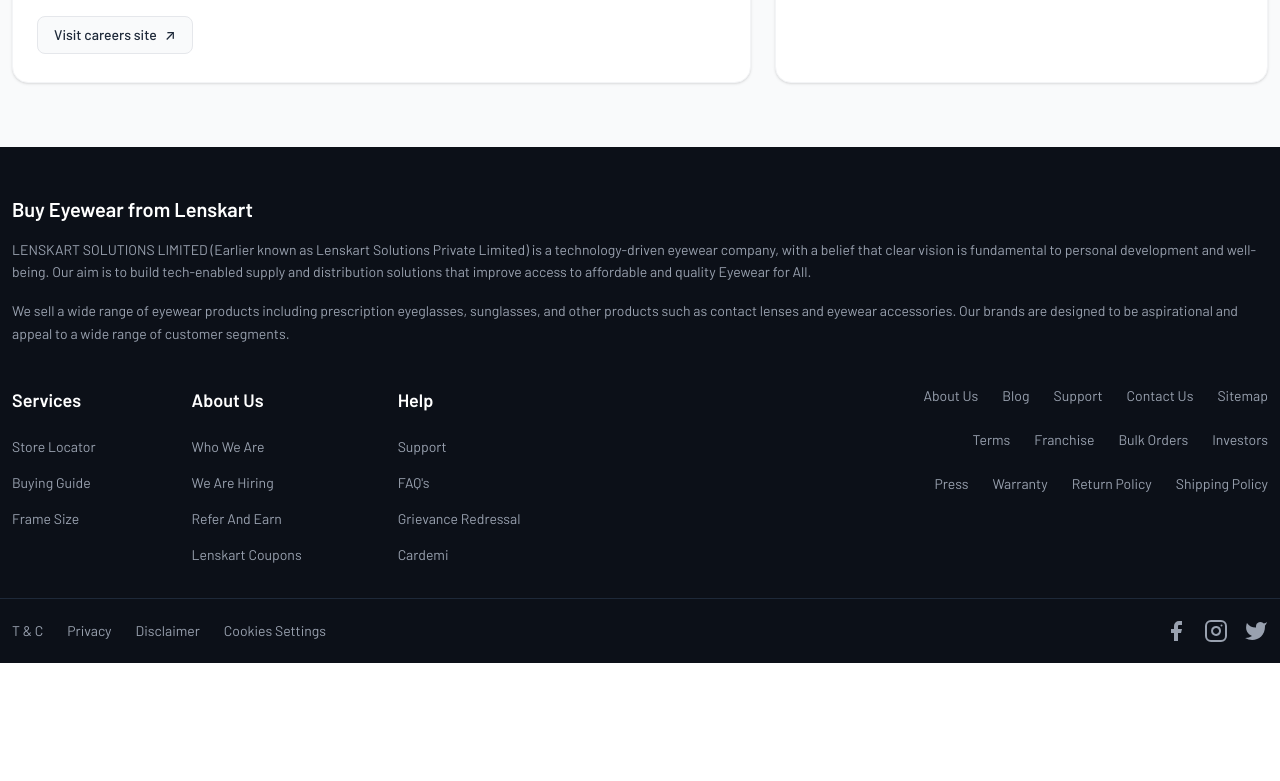
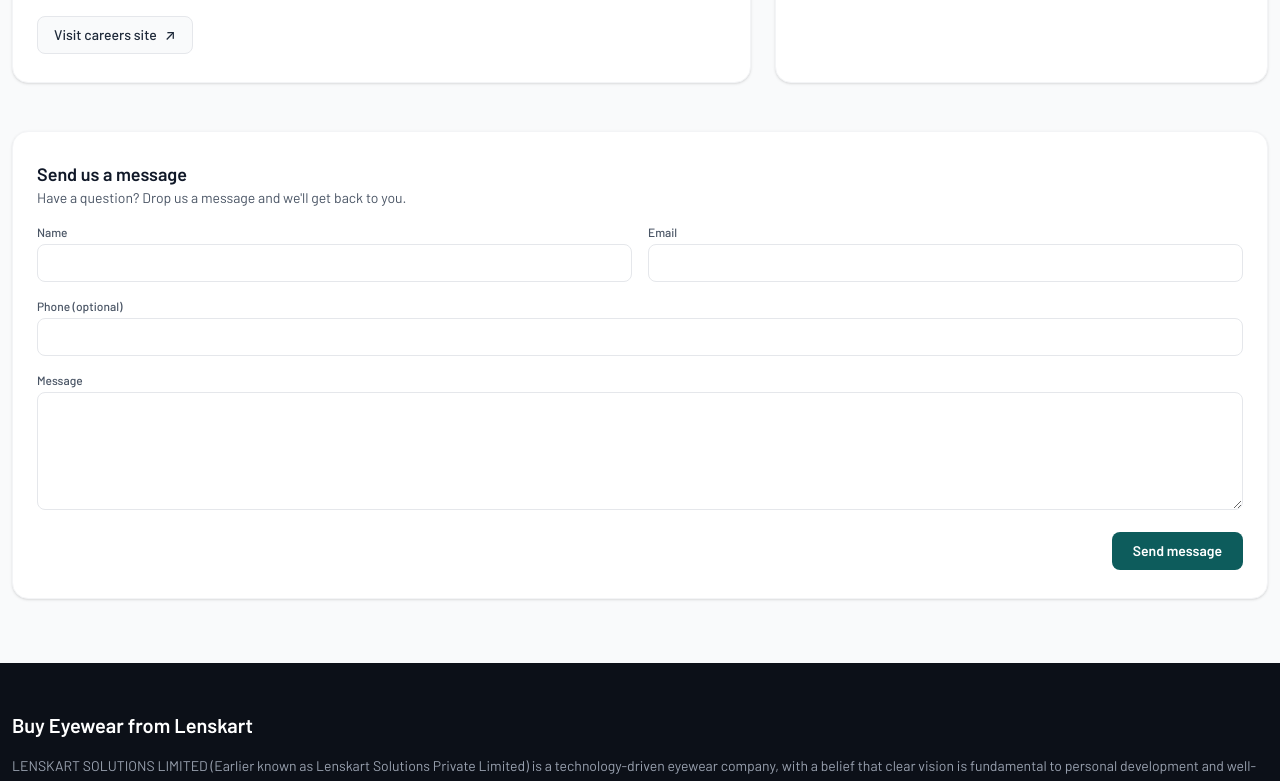
Before and after one commit to muhammedjavadksd/jachi_muchi, a React (Vite) app: page /contact in a window 1280 px wide. Shown: the part 1268-2049 px from the top of the page. Before the commit the page ends 1931 px from the top, so only its background shows below. Built offline with nearby package versions, Linux system fonts and the light colour scheme.

Commit message:
collectioni and contact page is done

```diff
--- a/package.json
+++ b/package.json
@@ -13,6 +13,7 @@
     "lucide-react": "^1.11.0",
     "react": "^18.2.0",
     "react-dom": "^18.2.0",
+    "react-hot-toast": "^2.6.0",
     "react-router-dom": "^7.13.0"
   },
   "devDependencies": {
--- a/src/App.tsx
+++ b/src/App.tsx
@@ -5,6 +5,7 @@
 import { TopCategories } from "./components/TopCategories/TopCategories";
 import { api } from "./api/axios";
 import { getBanners } from "./api/banner";
+import { getCollections } from "./api/collection";
 
 /** Lazy loaded components */
 const HeroSlider = lazy(() => import("./components/HeroSlider/HeroSlider").then(m => ({ default: m.HeroSlider })));
@@ -48,6 +49,13 @@
       setHeroBanners(homepage);
       setPromoBanners(promotional);
     });
+
+    // --- FETCH COLLECTIONS ---
+    getCollections()
+      .then((cols) => {
+        setCollections(cols || []);
+      })
+      .catch(() => setCollections([]));
   }, []);
 
   useEffect(() => {
@@ -166,15 +174,28 @@
           <NearbyServices />
         </Suspense>
 
-        {/* Exclusively at Lenskart */}
-        <div className="px-4 mt-8">
-          <GridSection title="Exclusively at Lenskart" columns={3} items={EXCLUSIVE_ITEMS} />
-        </div>
+        {/* Collections from backend (dynamic) */}
+        {collections
+          .filter((col) => col.isActive && (col.productIds?.length > 0))
+          .map((col) => {
+            const formattedItems = (col.productIds || []).map((prod: any) => ({
+              title: prod.name,
+              image: prod.images?.length > 0 ? prod.images[0] : "https://placehold.co/400x300?text=No+Image",
+              link: '/product/' + prod._id,
+            }));
 
-        {/* Premium Eyewear */}
-        <Suspense fallback={<LoadingSkeleton />}>
-          <FeaturedGrid title="Premium Eyewear" items={PREMIUM_EYEWEAR} />
-        </Suspense>
+            return (
+              <div key={col._id} className="px-4 mt-8">
+                <Suspense fallback={<LoadingSkeleton />}>
+                  {col.layout === 'featured' ? (
+                    <FeaturedGrid title={col.name} items={formattedItems} />
+                  ) : (
+                    <GridSection title={col.name} columns={3} items={formattedItems} />
+                  )}
+                </Suspense>
+              </div>
+            );
+          })}
 
         {/* Campaign Banners */}
         <Suspense fallback={<LoadingSkeleton />}>
--- a/src/api/collection.ts
+++ b/src/api/collection.ts
@@ -0,0 +1,7 @@
+import { api } from "./axios";
+
+export async function getCollections() {
+  const res = await api.get("/collections");
+  return res.data?.data?.collections || [];
+}
+import { api } from "./axios";
--- /dev/null
+++ b/src/api/contact.ts
@@ -0,0 +1,7 @@
+import { api } from "./axios";
+
+export async function submitContactMessage(data: any) {
+  // POST to /contact - backend may also accept /contacts depending on setup
+  const res = await api.post("/contact", data);
+  return res.data;
+}
--- a/src/pages/ContactPage/ContactPage.tsx
+++ b/src/pages/ContactPage/ContactPage.tsx
@@ -1,6 +1,7 @@
-import { memo, useMemo } from "react";
+import { memo, useMemo, useState } from "react";
 import { PromotionHeader, Footer, WhatsAppButton, Container } from "../../components";
 import { supportCards, serviceLinks, contactInfo } from "@/data/contact.data";
+import { submitContactMessage } from "../../api/contact";
 const HEADER_SPACER_HEIGHT = 140;
 
 
@@ -10,6 +11,48 @@
  */
 export const ContactPage = memo(function ContactPage(): JSX.Element {
   const spacerStyle = useMemo(() => ({ height: `${HEADER_SPACER_HEIGHT}px` }), []);
+  const [form, setForm] = useState({ name: "", email: "", phone: "", message: "" });
+  const [isLoading, setIsLoading] = useState(false);
+
+  const handleChange = (e: React.ChangeEvent<HTMLInputElement | HTMLTextAreaElement>) => {
+    const { name, value } = e.target;
+    setForm((p) => ({ ...p, [name]: value }));
+  };
+
+  const handleSubmit = async (e: React.FormEvent) => {
+    e.preventDefault();
+    if (!form.name || !form.email || !form.message) {
+      // prefer toast if available, fallback to alert
+      try {
+        const t = await import("react-hot-toast");
+        t.toast.error("Please fill name, email and message fields.");
+      } catch {
+        alert("Please fill name, email and message fields.");
+      }
+      return;
+    }
+
+    setIsLoading(true);
+    try {
+      await submitContactMessage(form);
+      try {
+        const t = await import("react-hot-toast");
+        t.toast.success("Message sent. We'll get back to you soon.");
+      } catch {
+        alert("Message sent. We'll get back to you soon.");
+      }
+      setForm({ name: "", email: "", phone: "", message: "" });
+    } catch (err) {
+      try {
+        const t = await import("react-hot-toast");
+        t.toast.error("Failed to send message. Please try again.");
+      } catch {
+        alert("Failed to send message. Please try again.");
+      }
+    } finally {
+      setIsLoading(false);
+    }
+  };
 
   return (
     <div className="min-h-screen flex flex-col bg-gray-50">
@@ -271,6 +314,82 @@
               </div>
             </article>
           </section>
+
+          {/* Send us a message (contact form) */}
+          <section className="bg-white rounded-2xl border border-gray-100 shadow-sm px-6 py-7">
+            <header className="mb-4">
+              <h2 className="text-base sm:text-lg font-semibold text-gray-900">
+                Send us a message
+              </h2>
+              <p className="text-sm text-gray-600">Have a question? Drop us a message and we'll get back to you.</p>
+            </header>
+
+            <form onSubmit={handleSubmit} className="space-y-4">
+              <div className="grid gap-4 sm:grid-cols-2">
+                <div>
+                  <label className="block text-xs font-medium text-gray-600 mb-1">Name</label>
+                  <input
+                    name="name"
+                    value={form.name}
+                    onChange={handleChange}
+                    required
+                    className="w-full rounded-lg border border-gray-200 bg-white px-3 py-2 text-sm text-gray-900 focus:outline-none focus:ring-2 focus:ring-teal-200"
+                  />
+                </div>
+
+                <div>
+                  <label className="block text-xs font-medium text-gray-600 mb-1">Email</label>
+                  <input
+                    name="email"
+                    type="email"
+                    value={form.email}
+                    onChange={handleChange}
+                    required
+                    className="w-full rounded-lg border border-gray-200 bg-white px-3 py-2 text-sm text-gray-900 focus:outline-none focus:ring-2 focus:ring-teal-200"
+                  />
+                </div>
+              </div>
+
+              <div>
+                <label className="block text-xs font-medium text-gray-600 mb-1">Phone (optional)</label>
+                <input
+                  name="phone"
+                  value={form.phone}
+                  onChange={handleChange}
+                  className="w-full rounded-lg border border-gray-200 bg-white px-3 py-2 text-sm text-gray-900 focus:outline-none focus:ring-2 focus:ring-teal-200"
+                />
+              </div>
+
+              <div>
+                <label className="block text-xs font-medium text-gray-600 mb-1">Message</label>
+                <textarea
+                  name="message"
+                  value={form.message}
+                  onChange={handleChange}
+                  rows={5}
+                  required
+                  className="w-full rounded-lg border border-gray-200 bg-white px-3 py-2 text-sm text-gray-900 focus:outline-none focus:ring-2 focus:ring-teal-200"
+                />
+              </div>
+
+              <div className="text-right">
+                <button
+                  type="submit"
+                  className="inline-flex items-center justify-center rounded-lg border border-transparent bg-teal-600 px-5 py-2 text-sm font-semibold text-white hover:bg-teal-700 disabled:opacity-60"
+                  disabled={isLoading}
+                >
+                  {isLoading ? (
+                    <svg className="h-4 w-4 animate-spin" viewBox="0 0 24 24" fill="none">
+                      <circle className="opacity-25" cx="12" cy="12" r="10" stroke="currentColor" strokeWidth="4"></circle>
+                      <path className="opacity-75" d="M4 12a8 8 0 018-8v4a4 4 0 00-4 4H4z" fill="currentColor"></path>
+                    </svg>
+                  ) : (
+                    'Send message'
+                  )}
+                </button>
+              </div>
+            </form>
+          </section>
         </Container>
       </main>
 
```
Also changed, not shown: 1 other file (tests, documents, lock files or other folders).
